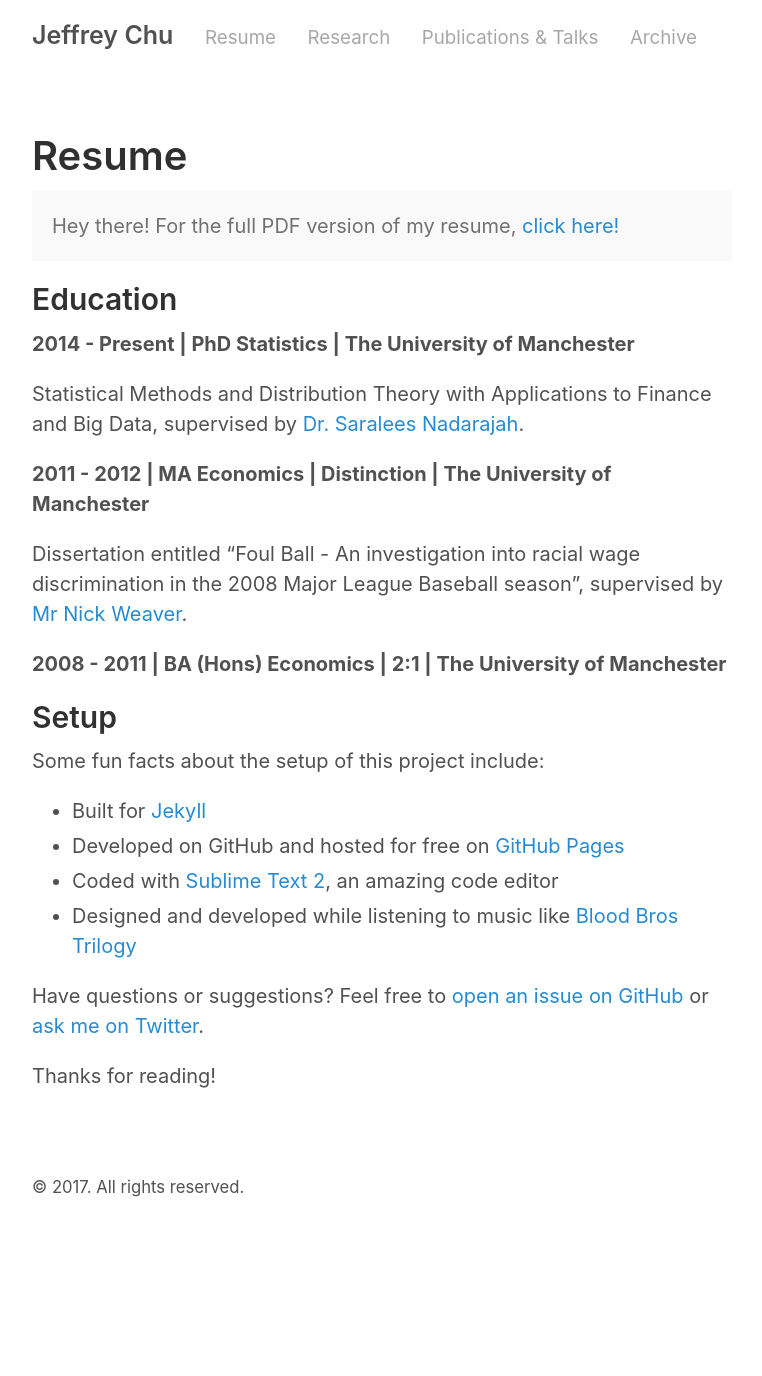
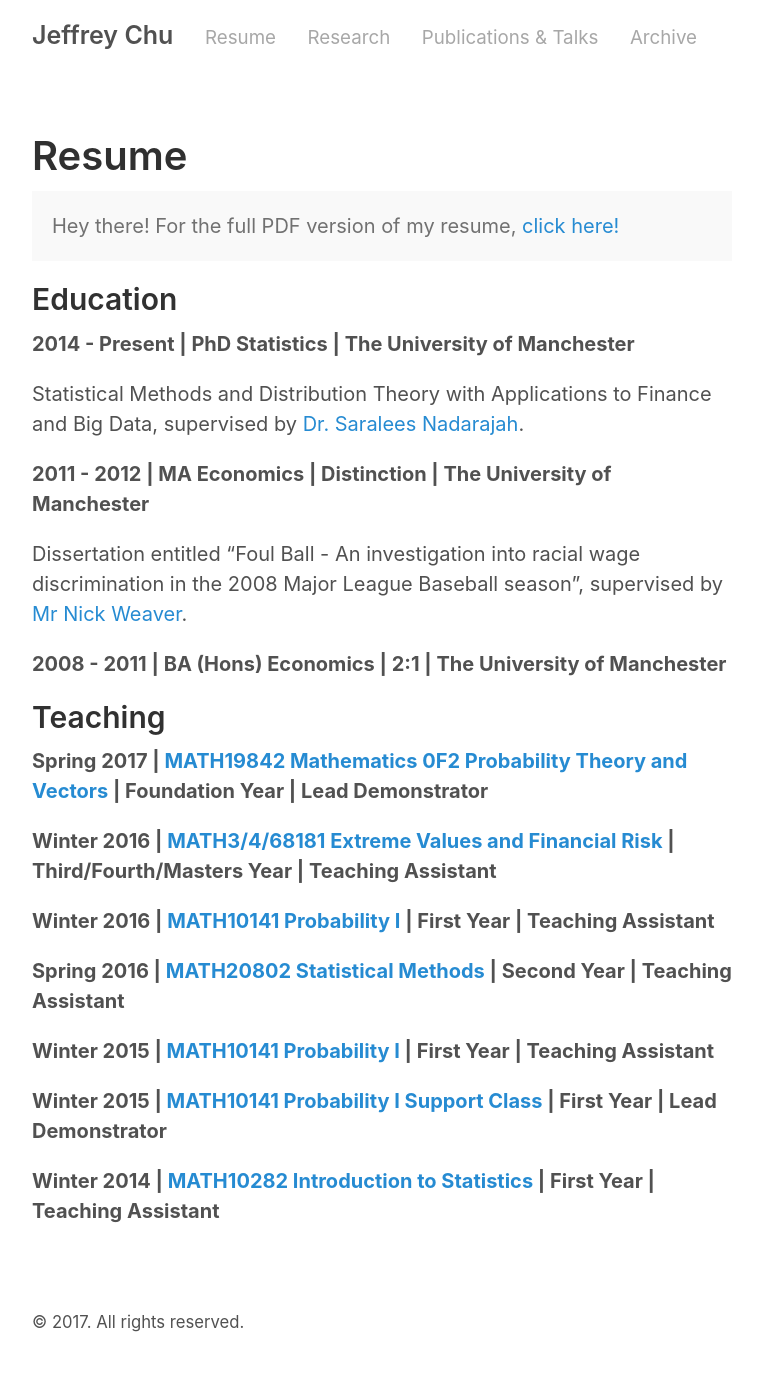
Before and after one commit to jeffrey-chu/jeffrey-chu.github.io, a Jekyll site: the page built from about.md, in a window 1280 px wide. Shown: the whole page, without its empty margins (258-1020 px from the left). Built offline with Jekyll 4.4.1, drawn with Linux system fonts in a browser that asks for light colours; before the commit the page ends 1241 px from its top, so only the background shows below that.

Commit message:
Update about.md

```diff
--- a/about.md
+++ b/about.md
@@ -9,23 +9,18 @@ title: Resume
 
 ## Education
 <p><b>2014 - Present | PhD Statistics | The University of Manchester</b></p>
-Statistical Methods and Distribution Theory with Applications to Finance and Big Data, supervised by <a href="http://www.maths.manchester.ac.uk/~saralees/">Dr. Saralees Nadarajah</a>.
+<p>Statistical Methods and Distribution Theory with Applications to Finance and Big Data, supervised by <a href="http://www.maths.manchester.ac.uk/~saralees/">Dr. Saralees Nadarajah</a>.</p>
 
 <p><b>2011 - 2012 | MA Economics | Distinction | The University of Manchester</b></p>
-Dissertation entitled “Foul Ball - An investigation into racial wage discrimination in the 2008 Major League Baseball season”, supervised by <a href="http://www.manchester.ac.uk/research/nicholas.j.weaver/">Mr Nick Weaver</a>.
+<p>Dissertation entitled “Foul Ball - An investigation into racial wage discrimination in the 2008 Major League Baseball season”, supervised by <a href="http://www.manchester.ac.uk/research/nicholas.j.weaver/">Mr Nick Weaver</a>.</p>
 
 <p><b>2008 - 2011 | BA (Hons) Economics | 2:1 | The University of Manchester</b></p>
 
-
-## Setup
-
-Some fun facts about the setup of this project include:
-
-* Built for [Jekyll](http://jekyllrb.com)
-* Developed on GitHub and hosted for free on [GitHub Pages](https://pages.github.com)
-* Coded with [Sublime Text 2](http://sublimetext.com), an amazing code editor
-* Designed and developed while listening to music like [Blood Bros Trilogy](https://soundcloud.com/maddecent/sets/blood-bros-series)
-
-Have questions or suggestions? Feel free to [open an issue on GitHub](https://github.com/poole/poole/issues/new) or [ask me on Twitter](https://twitter.com/mdo).
-
-Thanks for reading!
+## Teaching
+<p><b>Spring 2017 | <a href="http://www.maths.manchester.ac.uk/study/undergraduate/information-for-current-students/service-teaching/foundation-studies/course-unit-spec/?level=1&courseUnit=MATH19842">MATH19842 Mathematics 0F2 Probability Theory and Vectors</a> | Foundation Year | Lead Demonstrator</b></p>
+<p><b>Winter 2016 | <a href="http://www.maths.manchester.ac.uk/study/undergraduate/courses/mathematics-bsc/course-unit-spec/?unitcode=MATH38181">MATH3/4/68181 Extreme Values and Financial Risk</a> | Third/Fourth/Masters Year | Teaching Assistant</b></p>
+<p><b>Winter 2016 | <a href="http://www.maths.manchester.ac.uk/study/undergraduate/courses/mathematics-bsc/course-unit-spec/?unitcode=MATH10141">MATH10141 Probability I</a> | First Year | Teaching Assistant</b></p>
+<p><b>Spring 2016 | <a href="http://www.maths.manchester.ac.uk/study/undergraduate/courses/mathematics-bsc/course-unit-spec/?unitcode=MATH20802">MATH20802 Statistical Methods</a> | Second Year | Teaching Assistant</b></p>
+<p><b>Winter 2015 | <a href="http://www.maths.manchester.ac.uk/study/undergraduate/courses/mathematics-bsc/course-unit-spec/?unitcode=MATH10141">MATH10141 Probability I</a> | First Year | Teaching Assistant</b></p>
+<p><b>Winter 2015 | <a href="http://www.maths.manchester.ac.uk/study/undergraduate/courses/mathematics-bsc/course-unit-spec/?unitcode=MATH10141">MATH10141 Probability I Support Class </a> | First Year | Lead Demonstrator</b></p>
+<p><b>Winter 2014 | <a href="http://www.maths.manchester.ac.uk/study/undergraduate/courses/mathematics-bsc/course-unit-spec/?unitcode=MATH10282">MATH10282 Introduction to Statistics</a> | First Year | Teaching Assistant</b></p>
```
